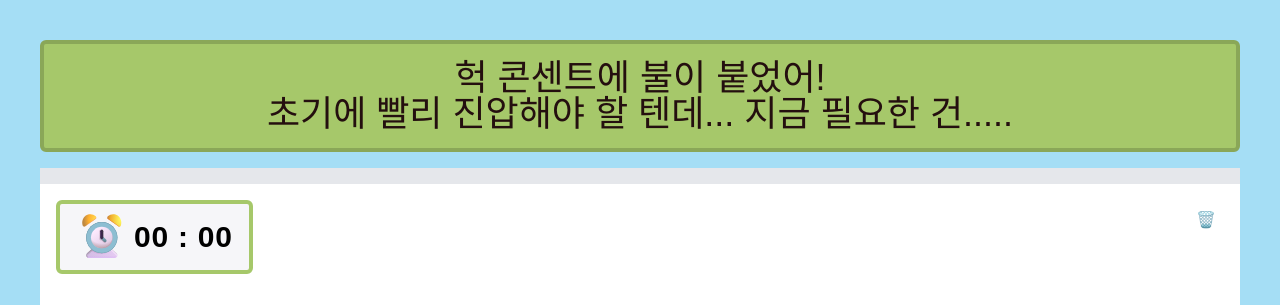
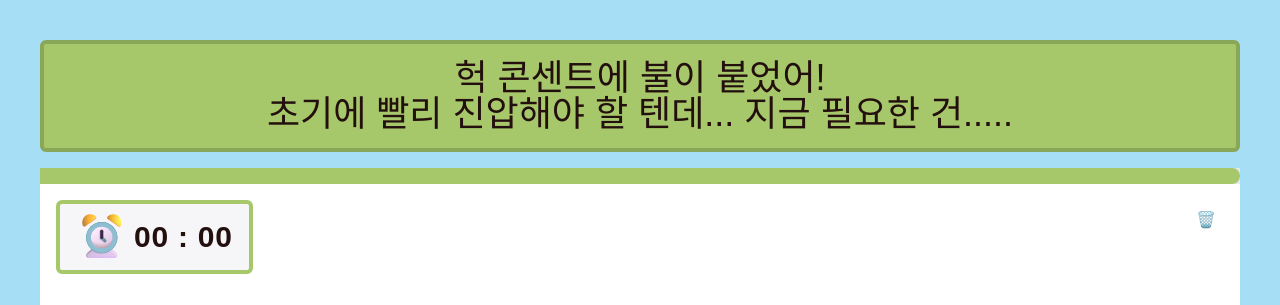
Before and after one commit to mysafedraw/Frontend, a Next.js app: page /scenario/1/draw in a window 1280 px wide. Shown: the top 305 px of the page. Built offline with nearby package versions, Linux system fonts and the light colour scheme; no server answers; a web font is replaced by a local one.

Commit message:
feat: 그림 응답 router 처리

```diff
--- a/src/app/scenario/[id]/draw/components/DrawTimer/index.tsx
+++ b/src/app/scenario/[id]/draw/components/DrawTimer/index.tsx
@@ -1,5 +1,14 @@
-import { useEffect, useState } from 'react'
+import { useCallback, useEffect, useMemo, useState } from 'react'
 import AlarmClockIcon from '/public/icons/alarm-clock.svg'
+
+const calculateProgress = (
+  endTime: number | null,
+  initialTime: number,
+): number => {
+  if (!endTime) return 100
+  const remaining = Math.max(0, endTime - Date.now())
+  return (remaining / (initialTime * 1000)) * 100
+}
 
 export default function DrawTimer({
   initialTime,
@@ -8,38 +17,42 @@ export default function DrawTimer({
   initialTime: number
   handleTimeEnd?: () => void
 }) {
-  const [progress, setProgress] = useState(100)
+  const endTime = useMemo(() => {
+    return Number(localStorage.getItem('endTime')) || null
+  }, [])
+
+  const getInitialProgress = useCallback(() => {
+    return calculateProgress(endTime, initialTime)
+  }, [endTime, initialTime])
+
+  const [progress, setProgress] = useState(getInitialProgress)
   const [time, setTime] = useState(initialTime)
   const [isWarning, setIsWarning] = useState(false)
   const [isBlinking, setIsBlinking] = useState(false)
   const [isTimeEnded, setIsTimeEnded] = useState(false)
 
-  // 메인 타이머 로직
-  useEffect(() => {
-    if (isTimeEnded) return
+  const updateProgress = useCallback(() => {
+    if (!endTime) return false
 
-    const startTime = Date.now()
-    const endTime = startTime + initialTime * 1000
-
-    const updateProgress = () => {
-      const now = Date.now()
-      const remaining = Math.max(0, endTime - now)
+    const remaining = Math.max(0, endTime - Date.now())
     const newProgress = (remaining / (initialTime * 1000)) * 100
     const newTime = Math.ceil(remaining / 1000)
 
     setProgress(newProgress)
     setTime(newTime)
-
-      // 10초 남았을 때 경고 상태로
     setIsWarning(remaining <= 10000)
 
     if (newProgress <= 0) {
       setIsTimeEnded(true)
+      localStorage.removeItem('endTime')
       handleTimeEnd?.()
       return false
     }
     return true
-    }
+  }, [endTime, initialTime, handleTimeEnd])
+
+  useEffect(() => {
+    if (isTimeEnded) return
 
     // 초기 상태 설정
     updateProgress()
@@ -54,8 +67,11 @@ export default function DrawTimer({
 
     return () => {
       clearInterval(progressInterval)
+      if (isTimeEnded) {
+        localStorage.removeItem('endTime')
       }
-  }, [initialTime, handleTimeEnd, isTimeEnded])
+    }
+  }, [updateProgress, isTimeEnded])
 
   // 깜빡임 효과를 위한 별도의 useEffect
   useEffect(() => {
--- a/src/app/scenario/[id]/draw/page.tsx
+++ b/src/app/scenario/[id]/draw/page.tsx
@@ -149,23 +149,31 @@ export default function Draw() {
       const request = {
         roomId: roomId,
         scenarioId: 1,
-        stageNumber: stageNumber,
+        stageNumber: Number(stageNumber),
         answer: DRAW_TYPES[label],
+        userId: user?.userId,
       }
 
       sendMessage('/games/answer', JSON.stringify(request))
 
       // WebSocket 응답 처리 콜백 등록
       registerCallback(
-        `/games/answer`,
+        `/games/${user?.userId}`,
         'CHECK_ANSWER',
         (response: CheckAnswerResponse) => {
+          // 정답 상호작용 페이지로 이동
           if (response.isCorrect === 'CORRECT_ANSWER') {
-            router.push(`/scenario/1/situation/success/${label}`) // 정답 상호작용 페이지로 이동
+            router.push(
+              `/scenario/1/situation/step${stageNumber}/success/${label}`,
+            )
+            // 오답 페이지로 이동
           } else if (response.isCorrect === 'INCORRECT_ANSWER') {
-            router.push(`/scenario/1/situation/fail/${label}`) // 오답 상호작용 페이지로 이동
+            router.push(`/scenario/1/step${stageNumber}/fail`)
+            // 오답 상호작용 페이지로 이동
           } else if (response.isCorrect === 'PROHIBITED_ANSWER') {
-            router.push('/scenario/1/incorrect') // 오답 페이지로 이동
+            router.push(
+              `/scenario/1/situation/step${stageNumber}/fail/${label}`,
+            )
           }
           resolve()
         },
--- a/src/app/scenario/[id]/situation/step1/page.tsx
+++ b/src/app/scenario/[id]/situation/step1/page.tsx
@@ -17,6 +17,7 @@ import { useUser } from '@/app/_contexts/UserContext'
 interface DrawStartResponse {
   action: 'DRAWING_START'
   endTime: number
+  timeLimit: number
 }
 
 function SituationStep1() {
@@ -45,6 +46,8 @@ function SituationStep1() {
   const handleDrawingStartResponse = (response: DrawStartResponse) => {
     console.log(response)
     router.push('/scenario/1/draw')
+    localStorage.setItem('endTime', String(response.endTime))
+    localStorage.setItem('timeLimit', String(response.timeLimit))
   }
 
   useEffect(() => {
```
Lines whose indentation alone changed are shown as unchanged.
